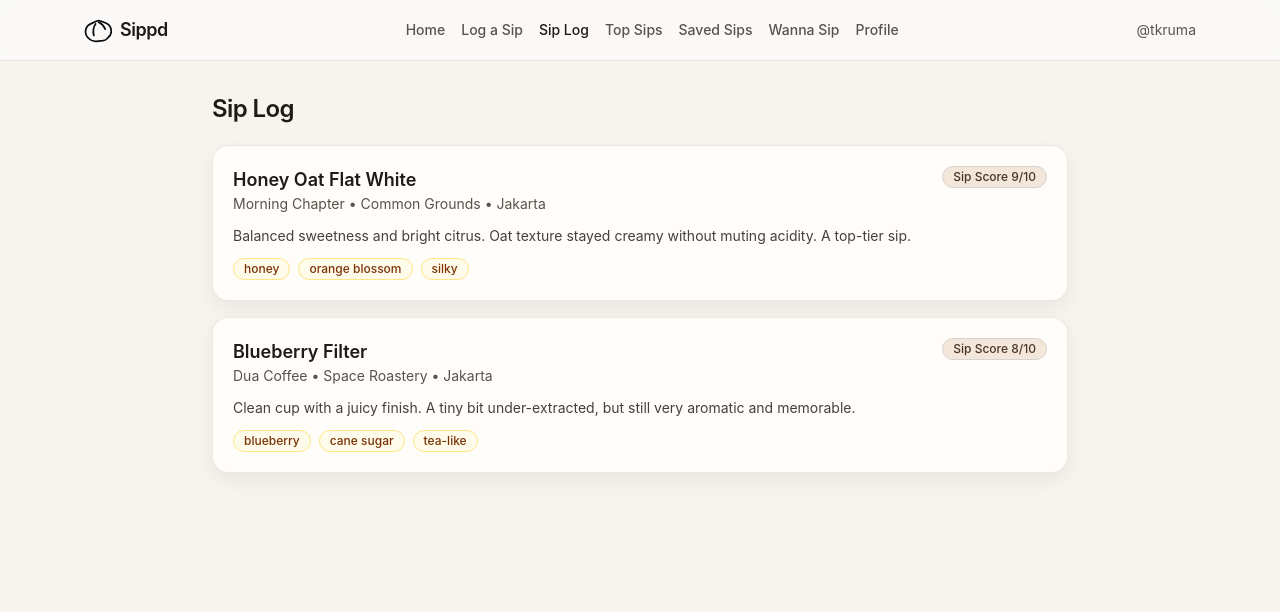
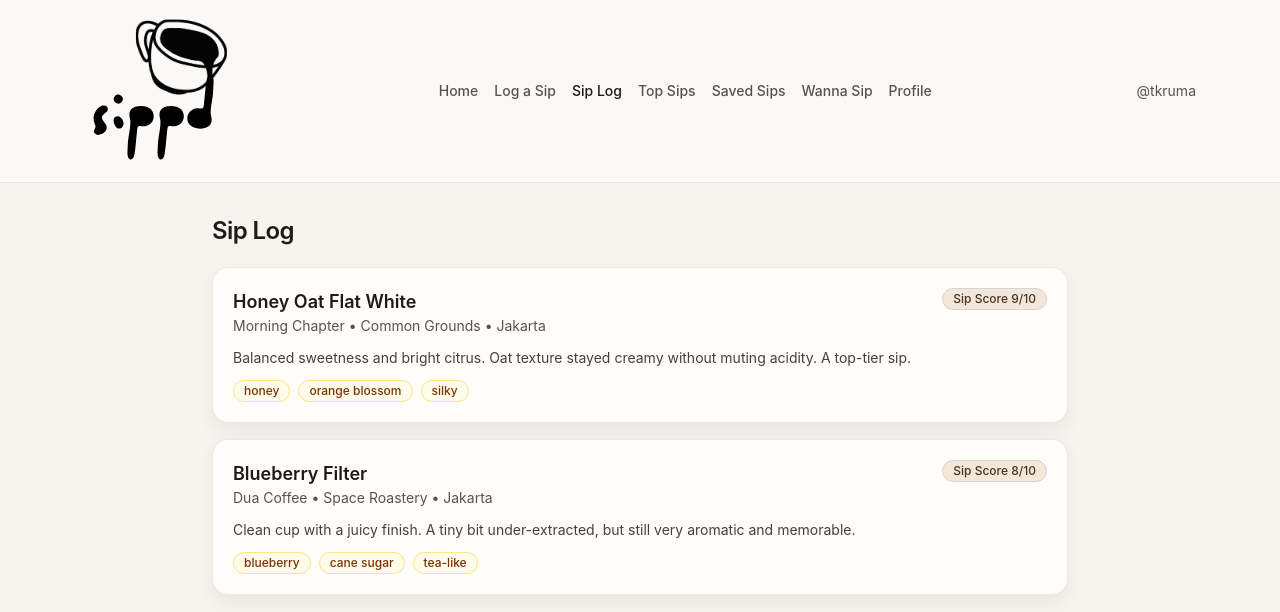
Before and after one commit to ArryoRuma/TKs-Coffee-Ranker, a Next.js app: page /diary in a window 1280 px wide. Shown: the top 612 px of the page. Built offline with nearby package versions, Linux system fonts and the light colour scheme.

Commit message:
sippd logo

```diff
--- a/components/app-header.tsx
+++ b/components/app-header.tsx
@@ -21,8 +21,8 @@ export function AppHeader({ activePath }: { activePath: string }) {
     <header className="border-b border-stone-200 bg-stone-50/90 backdrop-blur">
       <div className="mx-auto flex w-full max-w-6xl items-center justify-between px-5 py-4">
         <Link href="/" className="flex items-center gap-2 text-lg font-semibold tracking-tight text-stone-900">
-          <Image src="/logo.svg" alt="Sippd logo" width={28} height={28} priority />
-          <span>Sippd</span>
+          <Image src="/logo.svg" alt="Sippd logo" width={150} height={50} priority />
+
         </Link>
         <nav className="hidden gap-4 md:flex">
           {navItems.map((item) => (
```
Also changed, not shown: public/logo.svg.
